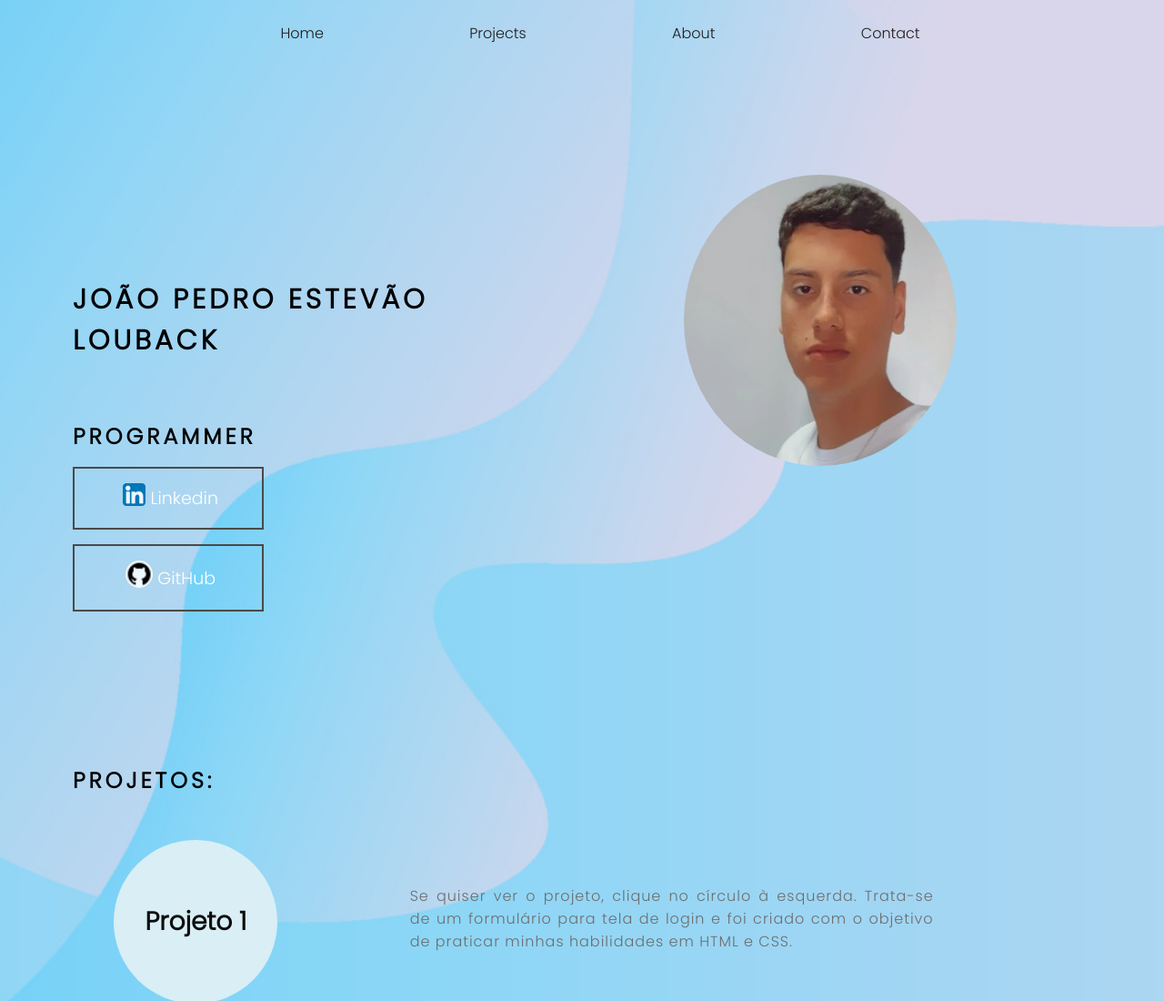
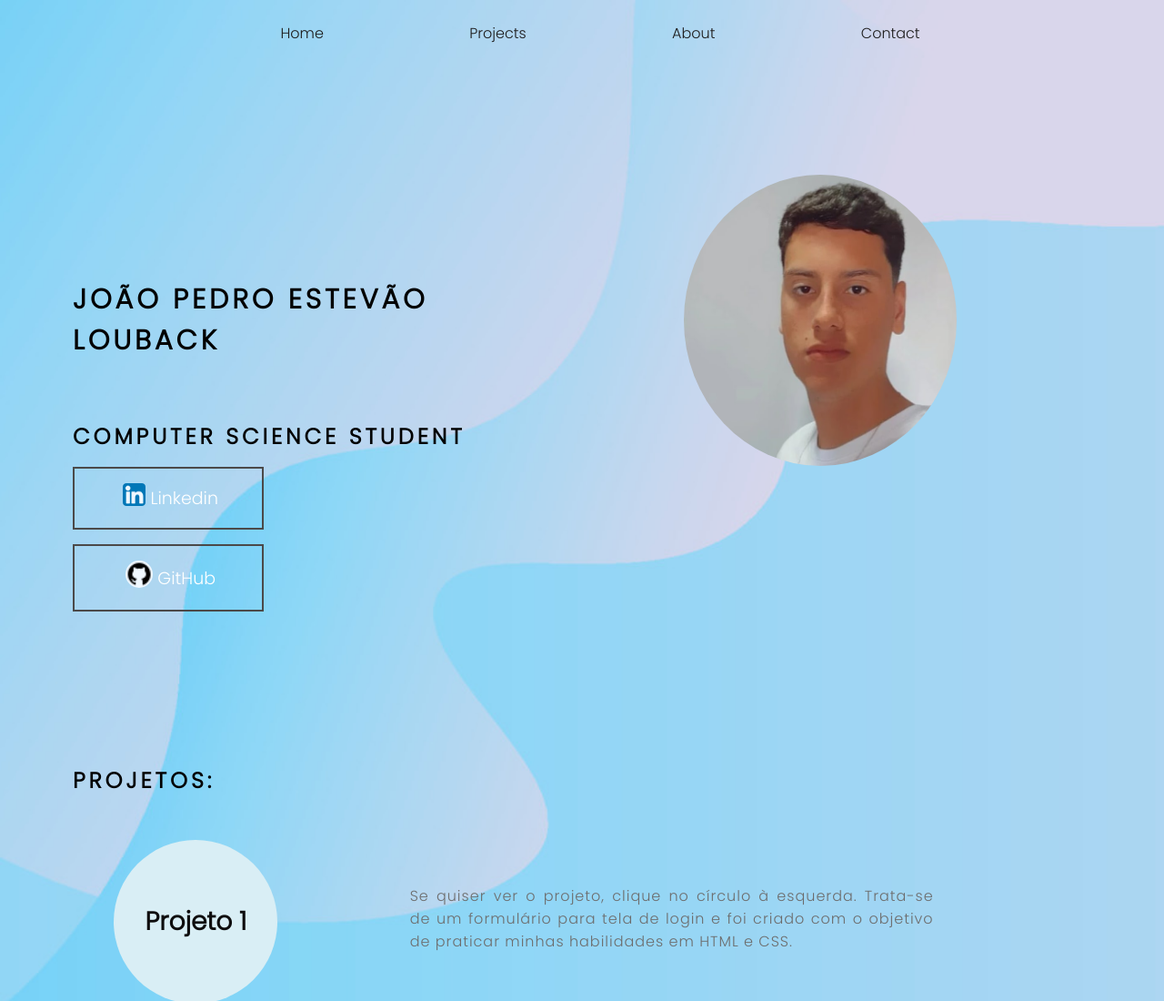
Before and after one commit to joaolouback/portfolio-pessoal, a plain HTML site: page index.html in a window 1280 px wide. Shown: the top 1100 px of the page at 91% size. Drawn offline with Linux system fonts and the light colour scheme.

Commit message:
Add files via upload

```diff
--- a/index.html
+++ b/index.html
@@ -40,7 +40,7 @@
       <img src="./imagem/img.jpg" alt="" class="imagem-principal">
     </div>
     <div class="bloco2">
-      <h2>programmer</h2>
+      <h2>Computer science student</h2>
       <div class="social-media1">
         <div class="linkedin">
           <a href="https://www.linkedin.com/in/joaopedrobr/">
```
